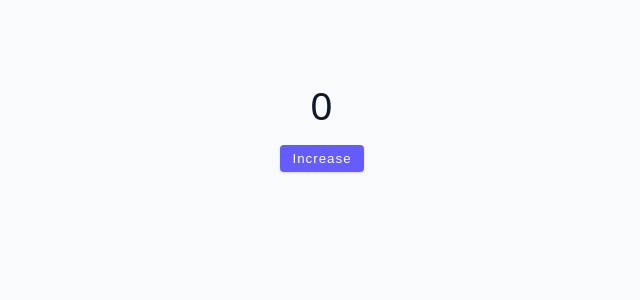
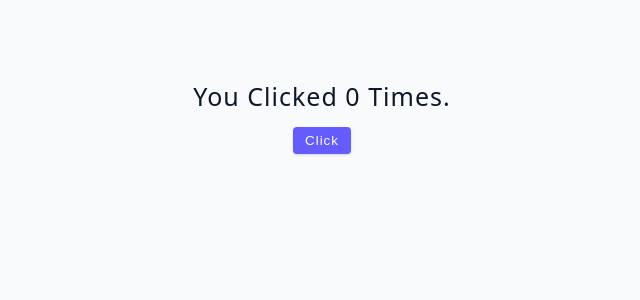
Before and after one commit to caestrada/advance-react, a React (Vite) app: page / in a window 1280 px wide. Shown: the top 300 px of the page, without its empty margins (318-958 px from the left). Built offline with nearby package versions, Linux system fonts and the light colour scheme.

Commit message:
useState example 2

```diff
--- a/src/App.jsx
+++ b/src/App.jsx
@@ -1,5 +1,5 @@
-import Starter from './tutorial/01-useState/starter/01-error-example';
-import Final from './tutorial/01-useState/final/01-error-example';
+import Starter from './tutorial/01-useState/starter/02-useState-basics';
+import Final from './tutorial/01-useState/final/02-useState-basics';
 function App() {
   return (
     <div className='container'>
--- a/src/tutorial/01-useState/starter/02-useState-basics.jsx
+++ b/src/tutorial/01-useState/starter/02-useState-basics.jsx
@@ -1,5 +1,12 @@
+import {useState} from 'react';
+
 const UseStateBasics = () => {
-  return <h2>useState basics</h2>;
+  const [count, setCount] = useState(0);
+
+  return <>
+    <h4>You clicked {count} times.</h4>
+    <button className='btn' onClick={() => setCount(count + 1)}>Click</button>
+  </>
 };
 
 export default UseStateBasics;
```
